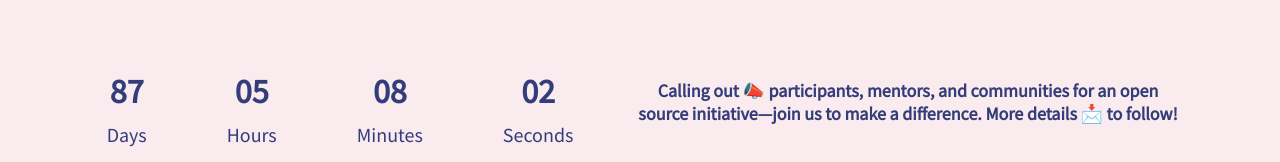
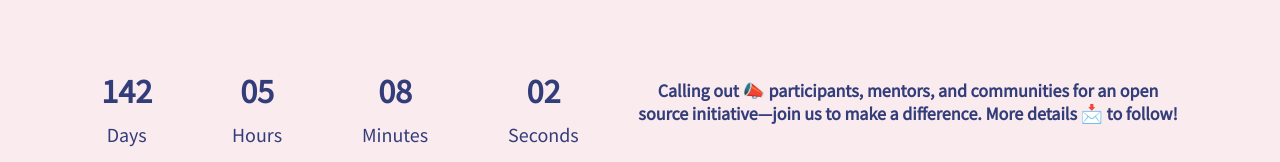
Before and after one commit to vinitshahdeo/50DaysOfJavaScript, a React (Create React App) app: page / in a window 1280 px wide. Shown: the part 261-423 px from the top of the page. Built offline with nearby package versions, Linux system fonts and the light colour scheme.

Commit message:
Updated the tentative date

```diff
--- a/src/App.js
+++ b/src/App.js
@@ -15,7 +15,7 @@ function App() {
       </div>
       <div className="container">
         <div className="container_1">
-          <Timer deadline="April 5, 2023" />
+          <Timer deadline="May 30, 2023" />
         </div>
         <div className="container_2">
           <h3>
```
